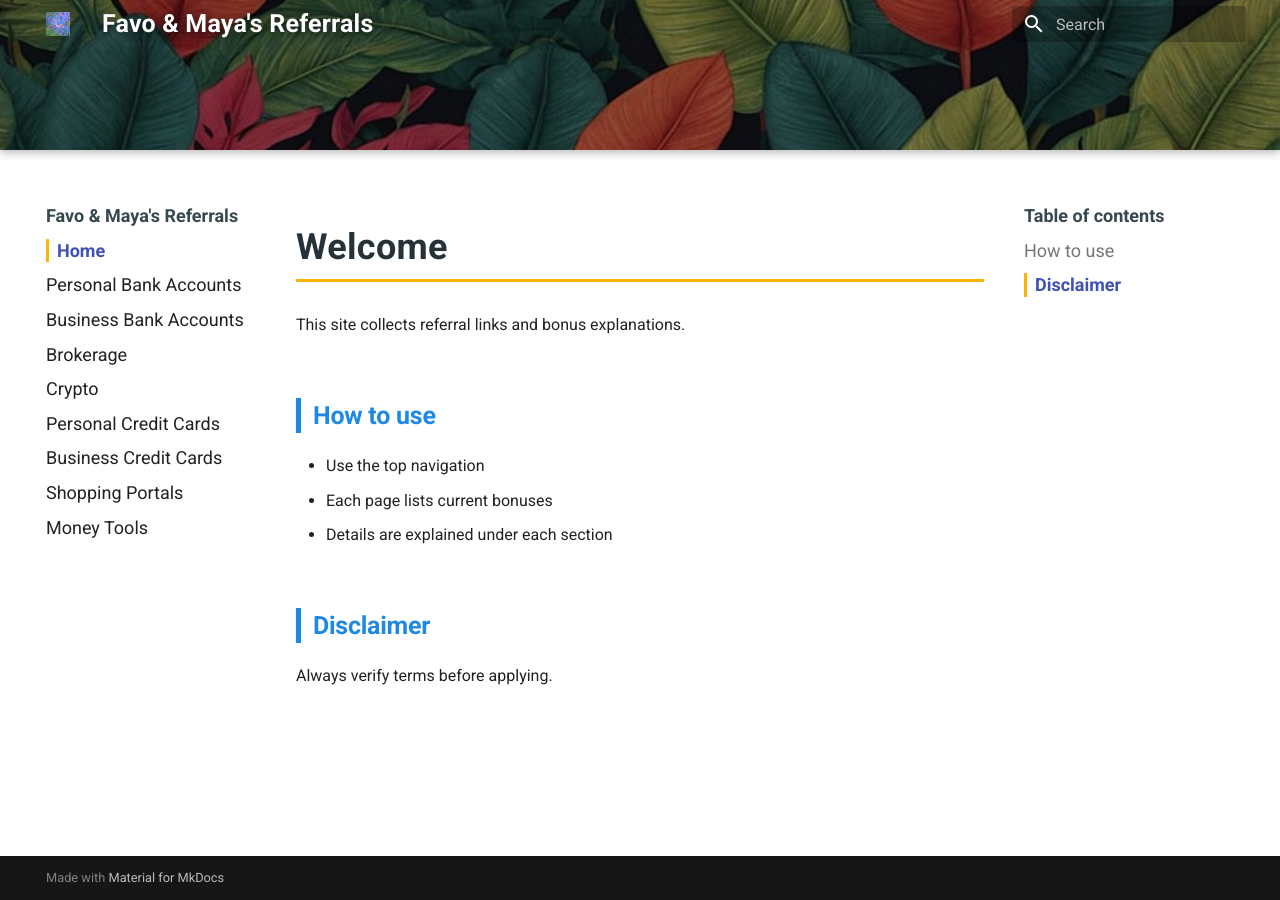
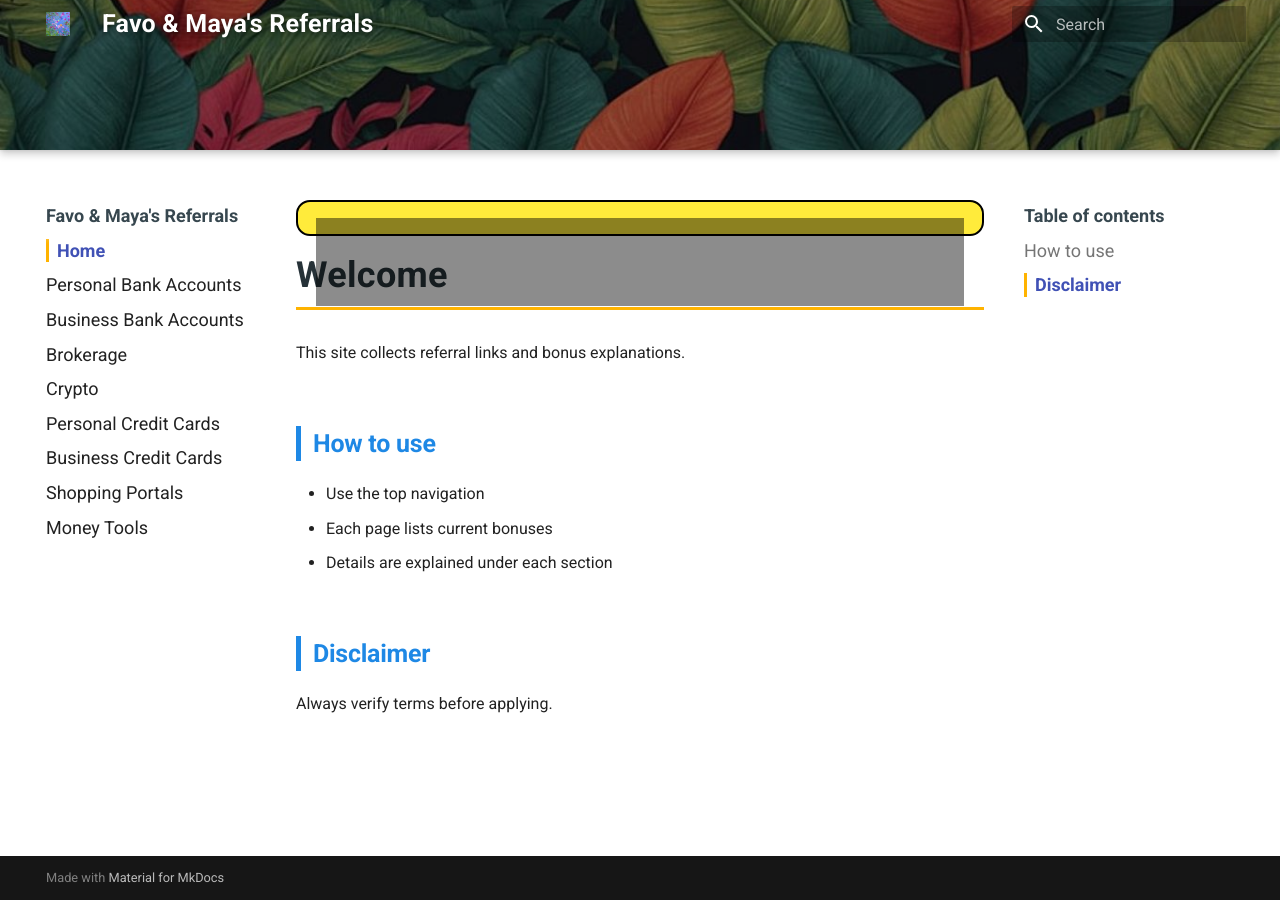
Before and after one commit to whispersofzephyr/favolinkhub-site, an MkDocs documentation site: the page built from docs/index.md, in a window 1280 px wide. Built offline with MkDocs 1.6.1 and Material for MkDocs 9.7.7, drawn with Linux system fonts in a browser that asks for light colours.

Commit message:
Update extra.css

```diff
--- a/docs/stylesheets/extra.css
+++ b/docs/stylesheets/extra.css
@@ -214,3 +214,28 @@
 .md-header__inner {
   transform: none !important;
 }
+
+/* ===== FORCE SHOW home hero (debug) ===== */
+.md-typeset .home-hero{
+  display: block !important;
+  visibility: visible !important;
+  opacity: 1 !important;
+
+  position: relative !important;
+  z-index: 50 !important;
+
+  height: auto !important;
+  max-height: none !important;
+  overflow: visible !important;
+
+  margin: 0 0 16px 0 !important;
+  padding: 16px 18px !important;
+
+  background: #ffeb3b !important;   /* 先用纯黄，肉眼必能看到 */
+  color: #000 !important;
+  border: 2px solid #000 !important;
+}
+
+.md-typeset .home-hero *{
+  color: #000 !important;
+}
```
